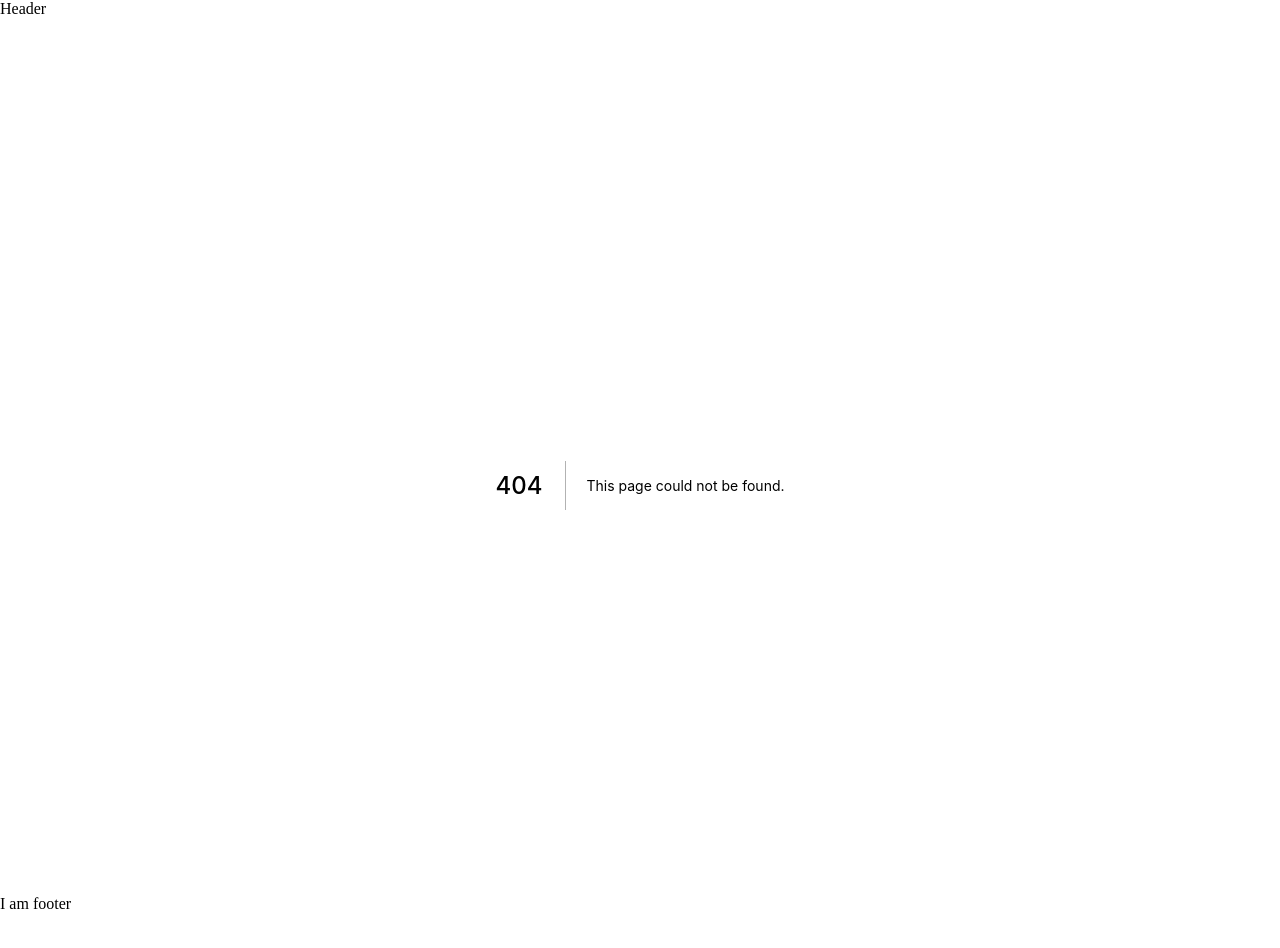
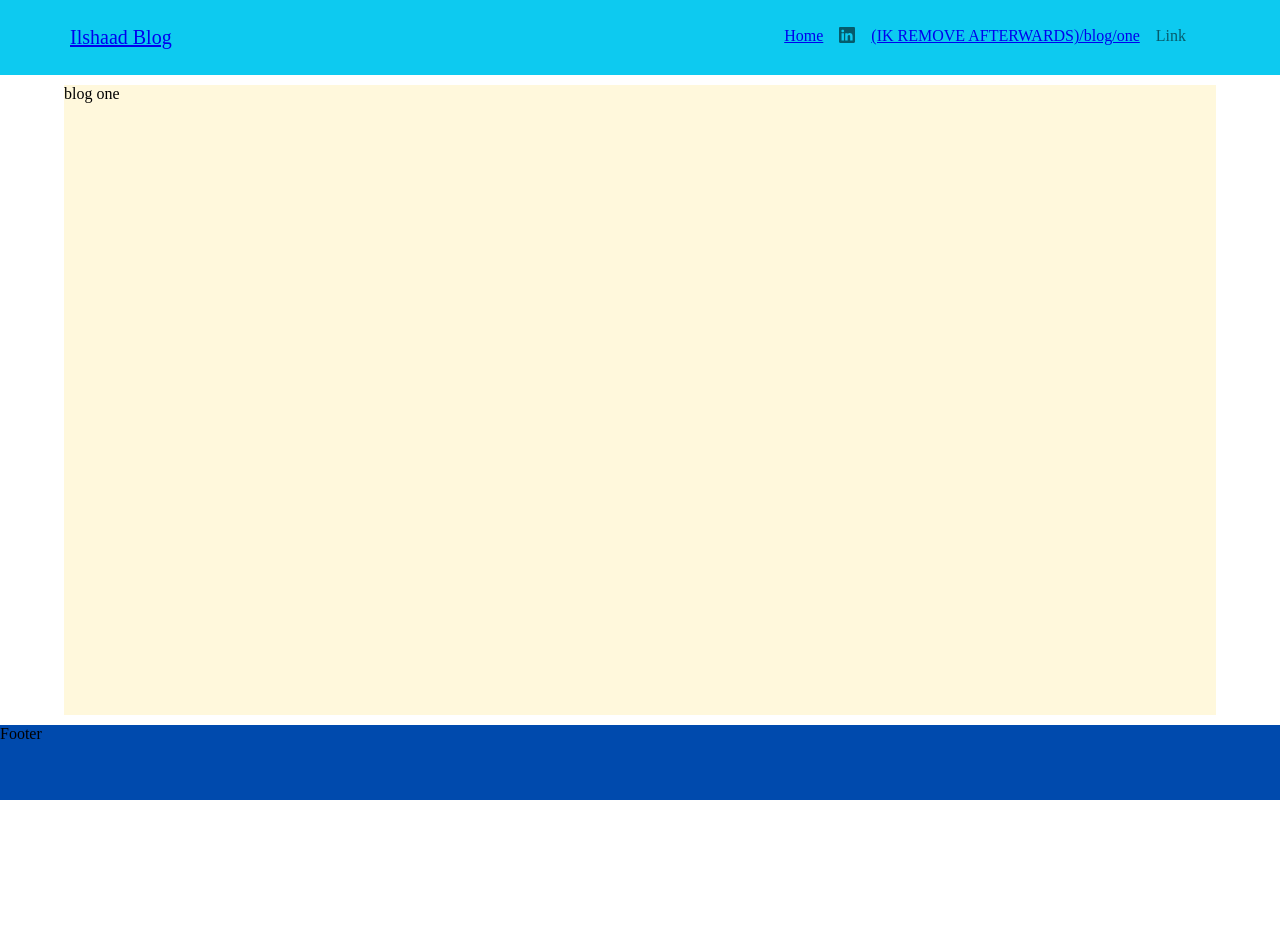
Before and after one commit to ilshaad/my-blog-site-ik, a Next.js app: page /blog/one in a window 1280 px wide. Before the commit this address had no page. Shown: the top 948 px of the page. After the commit the page ends 800 px from the top, so only its background shows below. Built offline with nearby package versions, Linux system fonts and the light colour scheme.

Commit message:
TD setup linkedin icon within the header =W= <Header/> <Footer/> // setup the navbar within the <Header/>

```diff
--- /dev/null
+++ b/components/Footer.tsx
@@ -0,0 +1,7 @@
+import React from "react";
+
+type Props = {};
+
+export default function Footer({}: Props) {
+  return <div className="bg-primary h-100">Footer</div>;
+}
--- a/components/Header.tsx
+++ b/components/Header.tsx
@@ -1,7 +1,103 @@
-import React from "react";
+import Link from "next/link";
+import { useEffect, useState } from "react";
+import { Container, Nav, Navbar, Offcanvas } from "react-bootstrap";
+// import Test from "bootstrap-icons/icons/linkedin.svg";
 
 type Props = {};
 
 export default function Header({}: Props) {
-  return <div>Header</div>;
+  const [closeCanvas, setCloseCanvas] = useState<boolean>(false);
+
+  // useEffect(() => console.log(Test));
+
+  return (
+    <Navbar
+      bg="info"
+      expand="sm"
+      expanded={closeCanvas}
+      onToggle={() => setCloseCanvas(!closeCanvas)}
+      className="h-100 pt-0 pb-0"
+    >
+      {/* {[false, "sm", "md", "lg", "xl", "xxl"].map((expand) => ( */}
+      <Container>
+        <Navbar.Brand>
+          <Link href="/">Ilshaad Blog</Link>
+        </Navbar.Brand>
+
+        <Navbar.Toggle aria-controls="offcanvasNavbar-expand-sm" />
+
+        <Navbar.Offcanvas
+          id={`offcanvasNavbar-expand-sm`}
+          aria-labelledby={`offcanvasNavbarLabel-expand-sm`}
+          placement="end"
+        >
+          <Offcanvas.Header closeButton>
+            <Offcanvas.Title
+              id={`offcanvasNavbarLabel-expand-sm`}
+              className="ms-5"
+            >
+              {/* <Link href="/">Ilshaad Blog</Link> */}
+              Ilshaad Blog
+            </Offcanvas.Title>
+          </Offcanvas.Header>
+
+          <Offcanvas.Body>
+            <Nav className="justify-content-end flex-grow-1 pe-3">
+              <Nav.Link onClick={() => setCloseCanvas(!closeCanvas)}>
+                <Link href="/">Home</Link>
+              </Nav.Link>
+
+              <Nav.Link
+                onClick={() => setCloseCanvas(!closeCanvas)}
+                href="https://www.linkedin.com/in/rob-c-a7aa08199/"
+                target="_blank"
+              >
+                {/* LinkedIn */}
+                {/* <i className="bi bi-linkedin"></i> */}
+
+                <svg
+                  xmlns="http://www.w3.org/2000/svg"
+                  width="16"
+                  height="16"
+                  fill="currentColor"
+                  className="bi bi-linkedin"
+                  viewBox="0 0 16 16"
+                >
+                  <path d="M0 1.146C0 .513.526 0 1.175 0h13.65C15.474 0 16 .513 16 1.146v13.708c0 .633-.526 1.146-1.175 1.146H1.175C.526 16 0 15.487 0 14.854V1.146zm4.943 12.248V6.169H2.542v7.225h2.401zm-1.2-8.212c.837 0 1.358-.554 1.358-1.248-.015-.709-.52-1.248-1.342-1.248-.822 0-1.359.54-1.359 1.248 0 .694.521 1.248 1.327 1.248h.016zm4.908 8.212V9.359c0-.216.016-.432.08-.586.173-.431.568-.878 1.232-.878.869 0 1.216.662 1.216 1.634v3.865h2.401V9.25c0-2.22-1.184-3.252-2.764-3.252-1.274 0-1.845.7-2.165 1.193v.025h-.016a5.54 5.54 0 0 1 .016-.025V6.169h-2.4c.03.678 0 7.225 0 7.225h2.4z" />
+                </svg>
+
+                {/* <Test /> */}
+              </Nav.Link>
+
+              <Nav.Link onClick={() => setCloseCanvas(!closeCanvas)}>
+                <Link href="blog/one">(IK REMOVE AFTERWARDS)/blog/one</Link>
+              </Nav.Link>
+
+              <Nav.Link href="/">Link</Nav.Link>
+            </Nav>
+          </Offcanvas.Body>
+        </Navbar.Offcanvas>
+      </Container>
+    </Navbar>
+  );
 }
+
+// return (
+//   <div className="bg-info h-100">
+//     <span className="m-5">
+//       <Link href="/blog/one" className="m-5">
+//         /blog/one
+//       </Link>
+//     </span>
+
+//     <span className="m-5">
+//       <Link href="/blog/two">/blog/two</Link>
+//     </span>
+
+//     <span className="m-5">
+//       <Link href="/errorpage" className="m-5">
+//         Error page
+//       </Link>
+//     </span>
+//   </div>
+// );
--- a/components/Layout.tsx
+++ b/components/Layout.tsx
@@ -1,4 +1,5 @@
 import React, { ReactElement } from "react";
+import Footer from "./Footer";
 
 import Header from "./Header";
 
@@ -13,7 +14,9 @@ export default function Layout({ children }: Props) {
 
       <main id="OuterGrid-main">{children}</main>
 
-      <footer id="OuterGrid-footer">I am footer</footer>
+      <footer id="OuterGrid-footer">
+        <Footer />
+      </footer>
     </div>
   );
 }
--- a/package.json
+++ b/package.json
@@ -29,7 +29,7 @@
     "eslint-config-next": "12.1.6",
     "jest": "^28.1.1",
     "jest-environment-jsdom": "^28.1.1",
-    "sass": "^1.52.3",
+    "sass": "^1.53.0",
     "typescript": "4.7.4"
   }
 }
--- a/pages/_app.tsx
+++ b/pages/_app.tsx
@@ -1,6 +1,8 @@
 import "normalize.css";
 // import "../styles/customBootstrap.scss";
 import "../styles/globals.scss";
+// import "bootstrap-icons/font/bootstrap-icons.css";
+
 import type { AppProps } from "next/app";
 
 import Layout from "../components/Layout";
--- /dev/null
+++ b/pages/blog/one.tsx
@@ -0,0 +1,7 @@
+import React from "react";
+
+type Props = {};
+
+export default function one({}: Props) {
+  return <div>blog one</div>;
+}
--- a/styles/customBootstrap.scss
+++ b/styles/customBootstrap.scss
@@ -24,11 +24,11 @@ $secondary: #ffffff;
 // @import "../node_modules/bootstrap/scss/tables";
 // @import "../node_modules/bootstrap/scss/forms";
 // @import "../node_modules/bootstrap/scss/buttons";
-// @import "../node_modules/bootstrap/scss/transitions";
+@import "../node_modules/bootstrap/scss/transitions";
 // @import "../node_modules/bootstrap/scss/dropdown";
 // @import "../node_modules/bootstrap/scss/button-group";
-// @import "../node_modules/bootstrap/scss/nav";
-// @import "../node_modules/bootstrap/scss/navbar";
+@import "../node_modules/bootstrap/scss/nav";
+@import "../node_modules/bootstrap/scss/navbar";
 // @import "../node_modules/bootstrap/scss/card";
 // @import "../node_modules/bootstrap/scss/accordion";
 // @import "../node_modules/bootstrap/scss/breadcrumb";
@@ -37,14 +37,14 @@ $secondary: #ffffff;
 // @import "../node_modules/bootstrap/scss/alert";
 // @import "../node_modules/bootstrap/scss/progress";
 // @import "../node_modules/bootstrap/scss/list-group";
-// @import "../node_modules/bootstrap/scss/close";
+@import "../node_modules/bootstrap/scss/close";
 // @import "../node_modules/bootstrap/scss/toasts";
 // @import "../node_modules/bootstrap/scss/modal";
 // @import "../node_modules/bootstrap/scss/tooltip";
 // @import "../node_modules/bootstrap/scss/popover";
 // @import "../node_modules/bootstrap/scss/carousel";
 // @import "../node_modules/bootstrap/scss/spinners";
-// @import "../node_modules/bootstrap/scss/offcanvas";
+@import "../node_modules/bootstrap/scss/offcanvas";
 // @import "../node_modules/bootstrap/scss/placeholders";
 
 // 5. Optionally include utilities API last to generate classes based on the Sass map in `_utilities.scss`
--- a/styles/globals.scss
+++ b/styles/globals.scss
@@ -57,7 +57,7 @@ body,
     width: 93%;
     margin: 7px auto; // center the box
 
-    // background-color: darkgreen;
+    background-color: cornsilk;
   }
 
   #OuterGrid-footer {
```
Also changed, not shown: pages/blog/test1.tsx (deleted, +0 -7 lines), pages/blog/test2.tsx (deleted, +0 -7 lines), pages/blog/two.tsx (added, +7 -0 lines), 1 other file (tests, documents, lock files or other folders).
